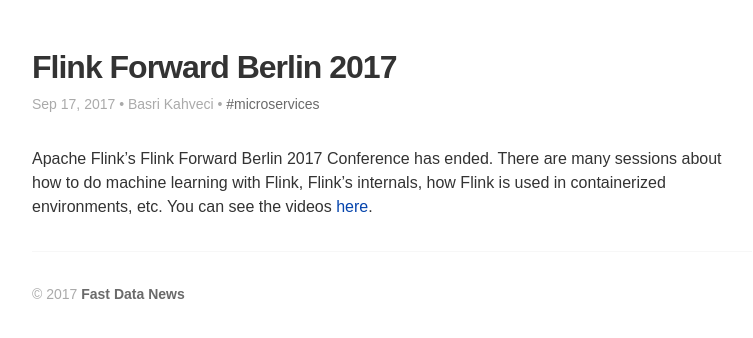
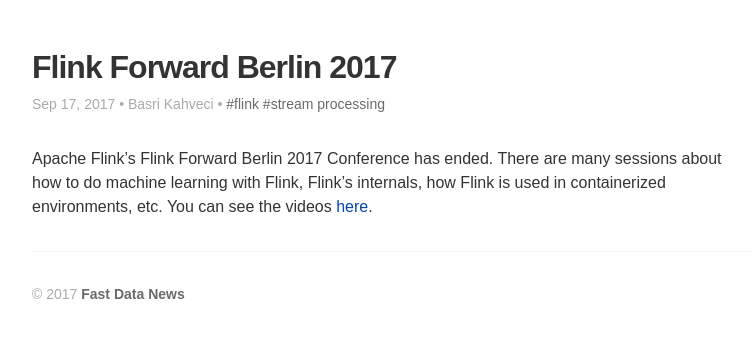
Before and after one commit to metanet/fastdatanews, a Jekyll site: the page built from _posts/2017-09-17-flink-forward-berlin-2017.md, in a window 1280 px wide. Shown: the top 338 px of the page, without its empty margins (8-761 px from the left). Built offline with Jekyll 4.4.1, drawn with Linux system fonts in a browser that asks for light colours; some web fonts are replaced; comment, search, counter and statistics services are not loaded.

Commit message:
Fix post tags

```diff
--- a/_includes/intro.html
+++ b/_includes/intro.html
@@ -1 +1 @@
-<p class="site-intro">This is an amateur news aggregate web site about fast data and stream processing.</p>
+<p class="site-intro">This is an amateur news aggregator about fast data and stream processing.</p>
--- a/_posts/2017-09-17-flink-forward-berlin-2017.md
+++ b/_posts/2017-09-17-flink-forward-berlin-2017.md
@@ -1,7 +1,7 @@
 ---
 layout: post
 title: Flink Forward Berlin 2017
-tags: [microservices]
+tags: [flink, stream processing]
 author: Basri Kahveci
 comment: true
 ---
```
Also changed, not shown: about.md (+1 -1 lines).
